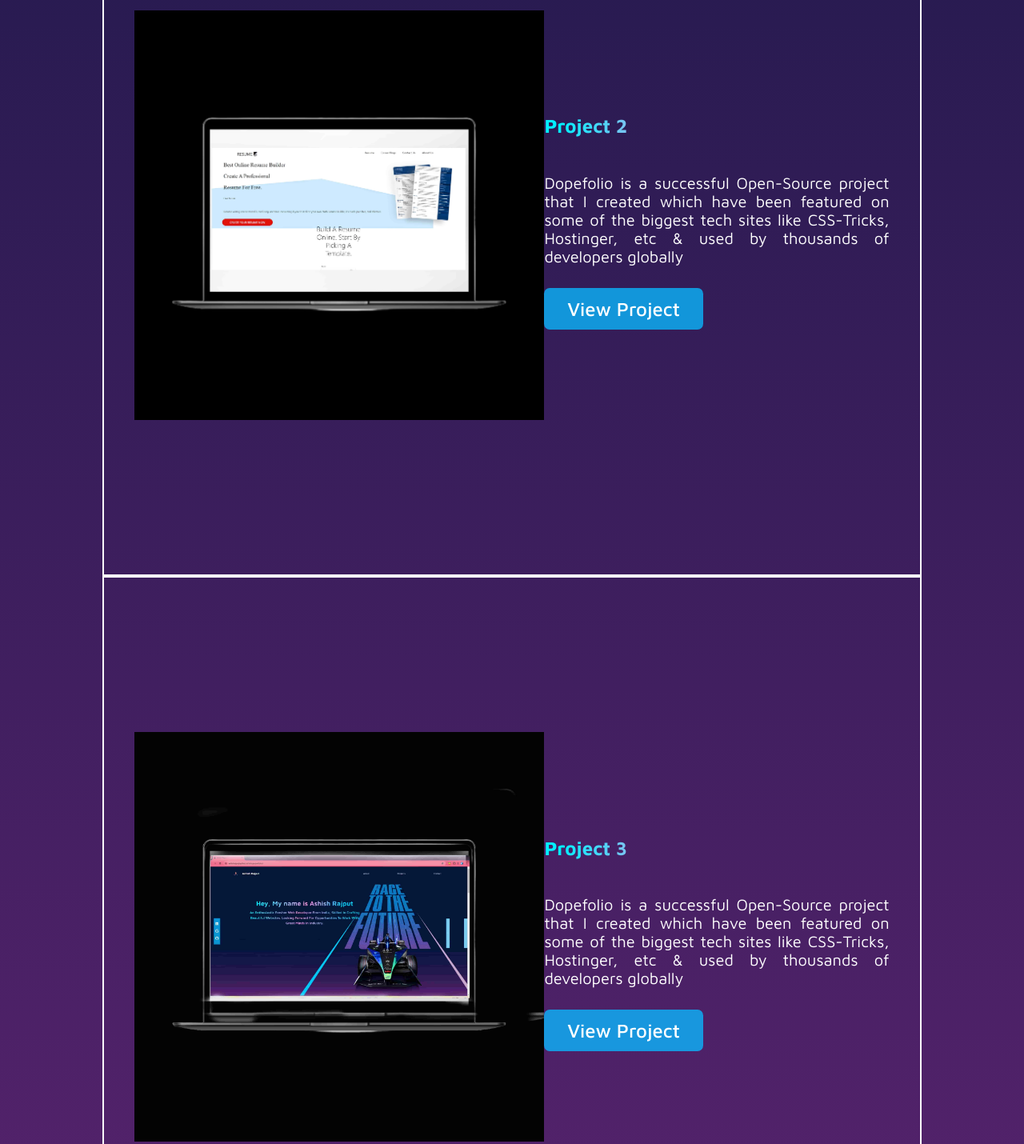
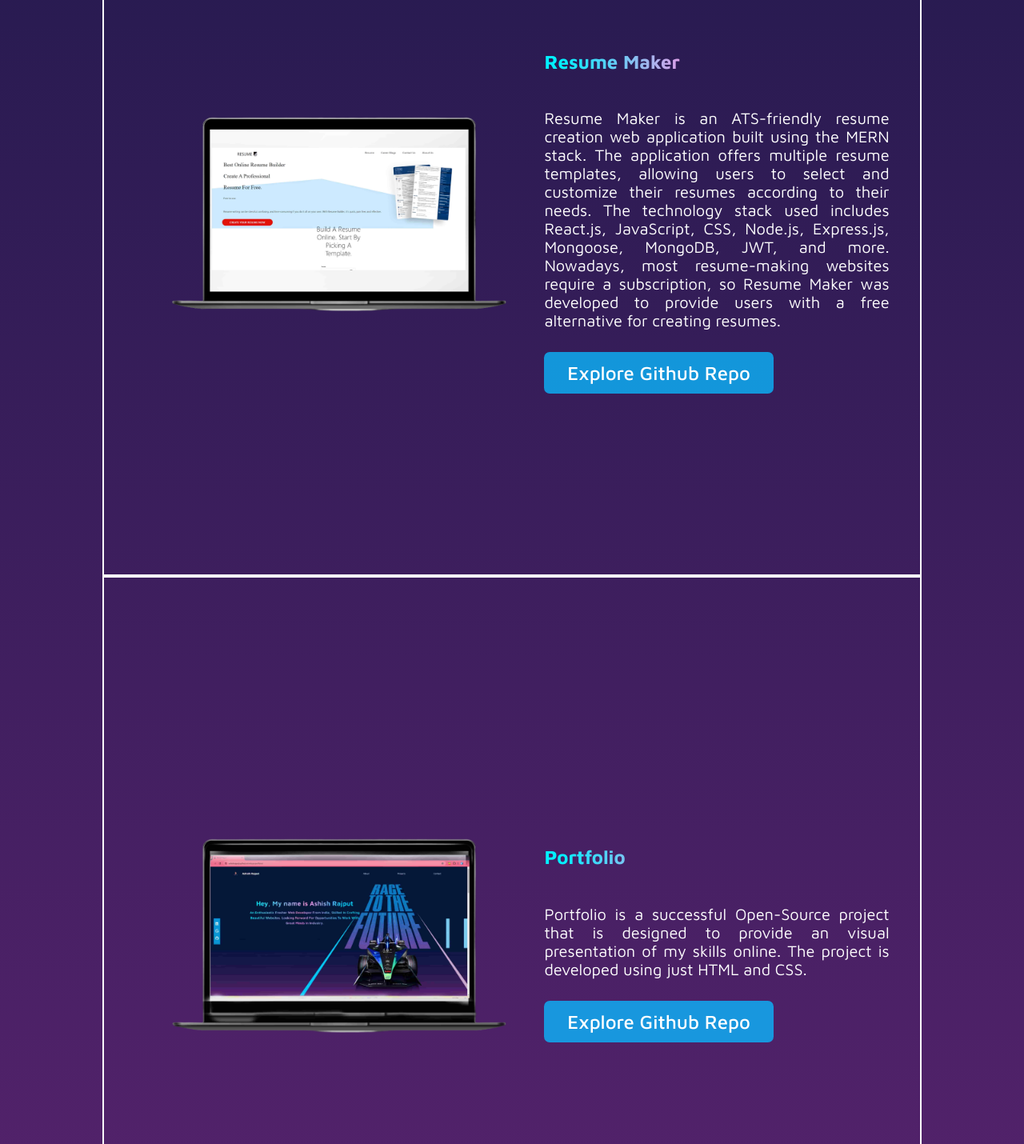
Before and after one commit to ashishrajputji/infosys-portfolio, a plain HTML site: page index.html in a window 1280 px wide. Shown: the part 3540-4970 px from the top of the page at 80% size. Drawn offline with nearby package versions, Linux system fonts and the light colour scheme.

Commit message:
Update Content

```diff
--- a/index.html
+++ b/index.html
@@ -102,48 +102,41 @@
              </h2>
         </div>
         <div class="projects-item projects-item-1">
-            <img src="Blog App-min.jpg" alt="" class="project-illustration">
+            <img src="Blog App-min.png" alt="" class="project-illustration">
             <div class="project-item-desc">
                 <h2 class="heading-secondary">
-                    Project 1
+                    Personal Blog Application
                 </h2>
                 <p class="paragraph">
-                    Dopefolio is a successful Open-Source project that
-                    I created which have been featured on some of the
-                    biggest tech sites like CSS-Tricks,
-                    Hostinger, etc & used by thousands of developers globally
+                    Nature Explorer is a personalized blog application primarily focused on topics related to nature, forests, animals, birds, and similar subjects. The application is designed to be user-friendly, allowing individuals without technical expertise to create, update, and delete blogs easily. It includes an admin panel accessible only to users registered by someone with an admin role. The technology stack used for this application includes HTML, CSS, JavaScript, Node.js, Express.js, Mongoose, MongoDB, EJS, and more.
                 </p>
-                <a href="/project1" class="btn-main">View Project</a>
+                <a href="https://github.com/ashishrajputji/blog" class="btn-main">Explore Github Repo</a>
             </div>
         </div>
         <div class="projects-item projects-item-2">
-            <img src="Resume Maker-min.jpg" alt="" class="project-illustration">
+            <img src="Resume Maker-min.png" alt="" class="project-illustration">
             <div class="project-item-desc">
                 <h2 class="heading-secondary">
-                    Project 2
+                    Resume Maker
                 </h2>
                 <p class="paragraph">
-                    Dopefolio is a successful Open-Source project that
-                    I created which have been featured on some of the
-                    biggest tech sites like CSS-Tricks,
-                    Hostinger, etc & used by thousands of developers globally
+                    Resume Maker is an ATS-friendly resume creation web application built using the MERN stack.  The application offers multiple resume templates, allowing users to select and customize their resumes according to their needs. The technology stack used includes React.js, JavaScript, CSS, Node.js, Express.js, Mongoose, MongoDB, JWT, and more. Nowadays, most resume-making websites require a subscription, so Resume Maker was developed to provide users with a free alternative for creating resumes.
                 </p>
-                <a href="/project2" class="btn-main">View Project</a>
+                <a href="https://github.com/ashishrajputji/Advance-Resume-Builder" class="btn-main">Explore Github Repo</a>
             </div>
         </div>
         <div class="projects-item projects-item-3">
-            <img src="Portfolio-min.jpg" alt="" class="project-illustration">
+            <img src="Portfolio-min.png" alt="" class="project-illustration">
             <div class="project-item-desc">
                 <h2 class="heading-secondary">
-                    Project 3
+                    Portfolio
                 </h2>
                 <p class="paragraph">
-                    Dopefolio is a successful Open-Source project that
-                    I created which have been featured on some of the
-                    biggest tech sites like CSS-Tricks,
-                    Hostinger, etc & used by thousands of developers globally
+                    Portfolio is a successful Open-Source project that
+                    is designed to provide an visual presentation of my skills online.
+                    The project is developed using just HTML and CSS.
                 </p>
-                <a href="/project3" class="btn-main">View Project</a>
+                <a href="https://github.com/ashishrajputji/infosys-portfolio" class="btn-main">Explore Github Repo</a>
             </div>
         </div>
     </section>
```
Also changed, not shown: Blog App-min.jpg (deleted), Blog App-min.png (added), Portfolio-min.jpg (deleted), Portfolio-min.png (added), Resume Maker-min.jpg (deleted), Resume Maker-min.png (added).
